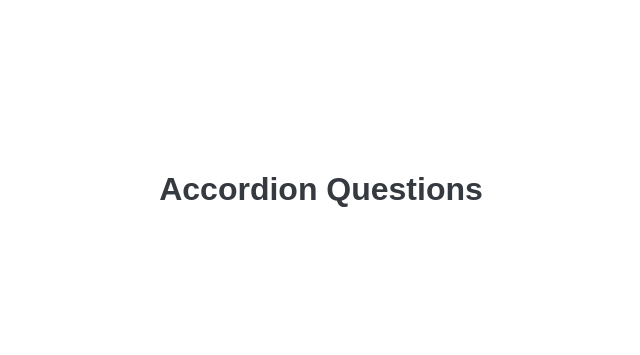
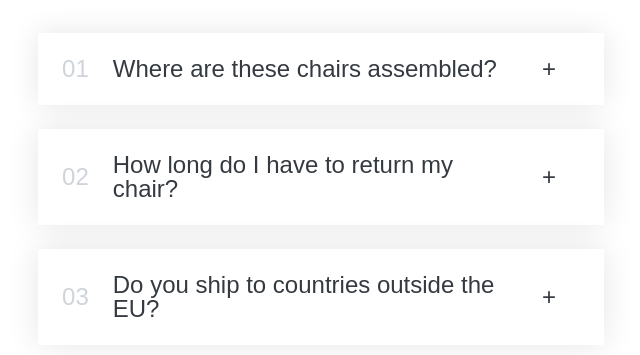
Before and after one commit to Mo3bassia/accordion-questions-react-app, a React (Create React App) app: page / in a window 1280 px wide. Shown: the part 211-566 px from the top of the page, without its empty margins (319-959 px from the left). Built offline with nearby package versions, Linux system fonts and the light colour scheme.

Commit message:
add react logic in accodrion component

```diff
--- a/src/App.js
+++ b/src/App.js
@@ -1,5 +1,58 @@
 import "./styles.css";
+import { useState } from "react";
+
+const faqs = [
+  {
+    title: "Where are these chairs assembled?",
+    text: "Lorem ipsum dolor sit amet consectetur, adipisicing elit. Accusantium, quaerat temporibus quas dolore provident nisi ut aliquid ratione beatae sequi aspernatur veniam repellendus.",
+  },
+  {
+    title: "How long do I have to return my chair?",
+    text: "Pariatur recusandae dignissimos fuga voluptas unde optio nesciunt commodi beatae, explicabo natus.",
+  },
+  {
+    title: "Do you ship to countries outside the EU?",
+    text: "Excepturi velit laborum, perspiciatis nemo perferendis reiciendis aliquam possimus dolor sed! Dolore laborum ducimus veritatis facere molestias!",
+  },
+];
 
 export default function App() {
-  return <h1>Accordion Questions</h1>;
+  return (
+    <div>
+      <Accordion />
+    </div>
+  );
 }
+
+function Accordion() {
+  return (
+    <div className="accordion">
+      <Item />
+    </div>
+  );
+}
+
+function Item() {
+  const [selected, setSelected] = useState();
+
+  return (
+    <>
+      {faqs.map((faq, index) => (
+        <div
+          className={`item ${index === selected ? "open" : ""}`}
+          key={index + 1}
+          onClick={() =>
+            index !== selected ? setSelected(index) : setSelected()
+          }
+        >
+          <div className="number">0{index + 1}</div>
+          <div className="title">{faq.title}</div>
+          <div className="icon">{index === selected ? "-" : "+"}</div>
+          {index === selected ? (
+            <div className="content-box">{faq.text}</div>
+          ) : null}
+        </div>
+      ))}
+    </>
+  );
+}
```
